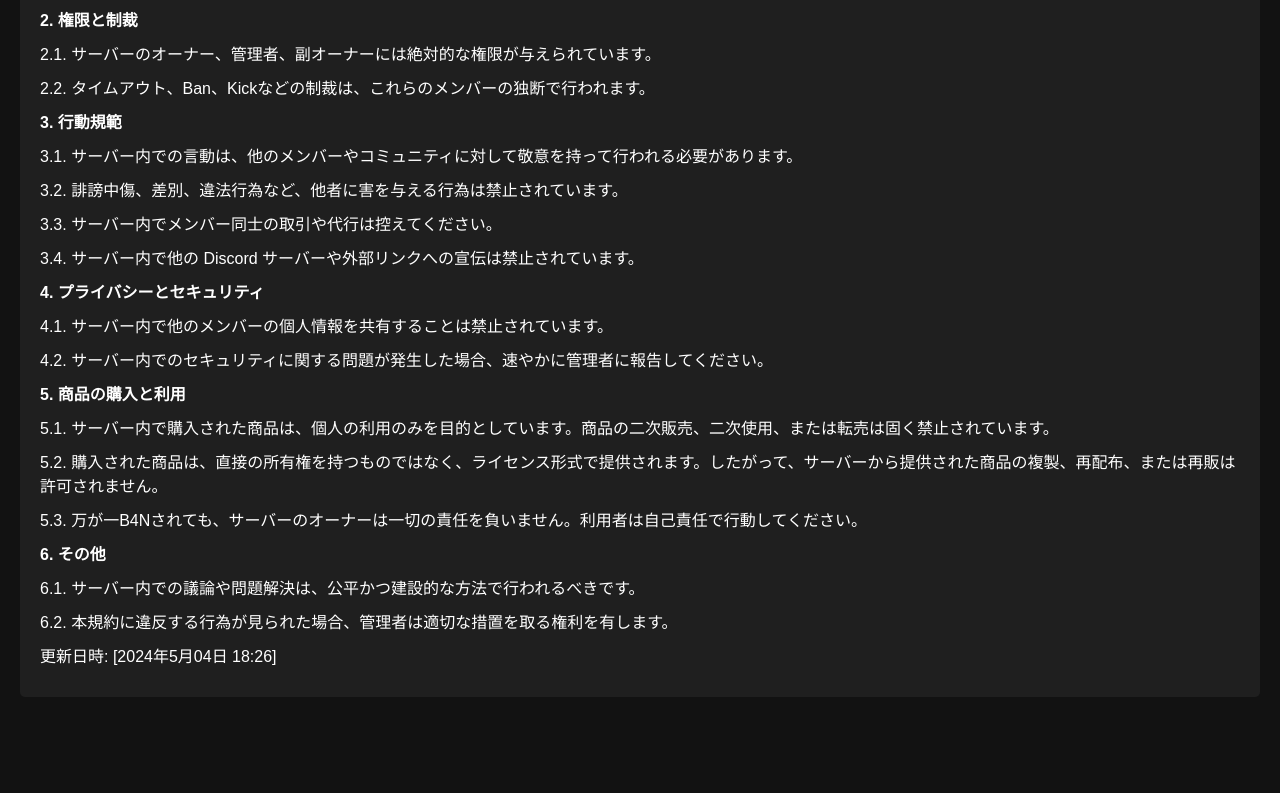
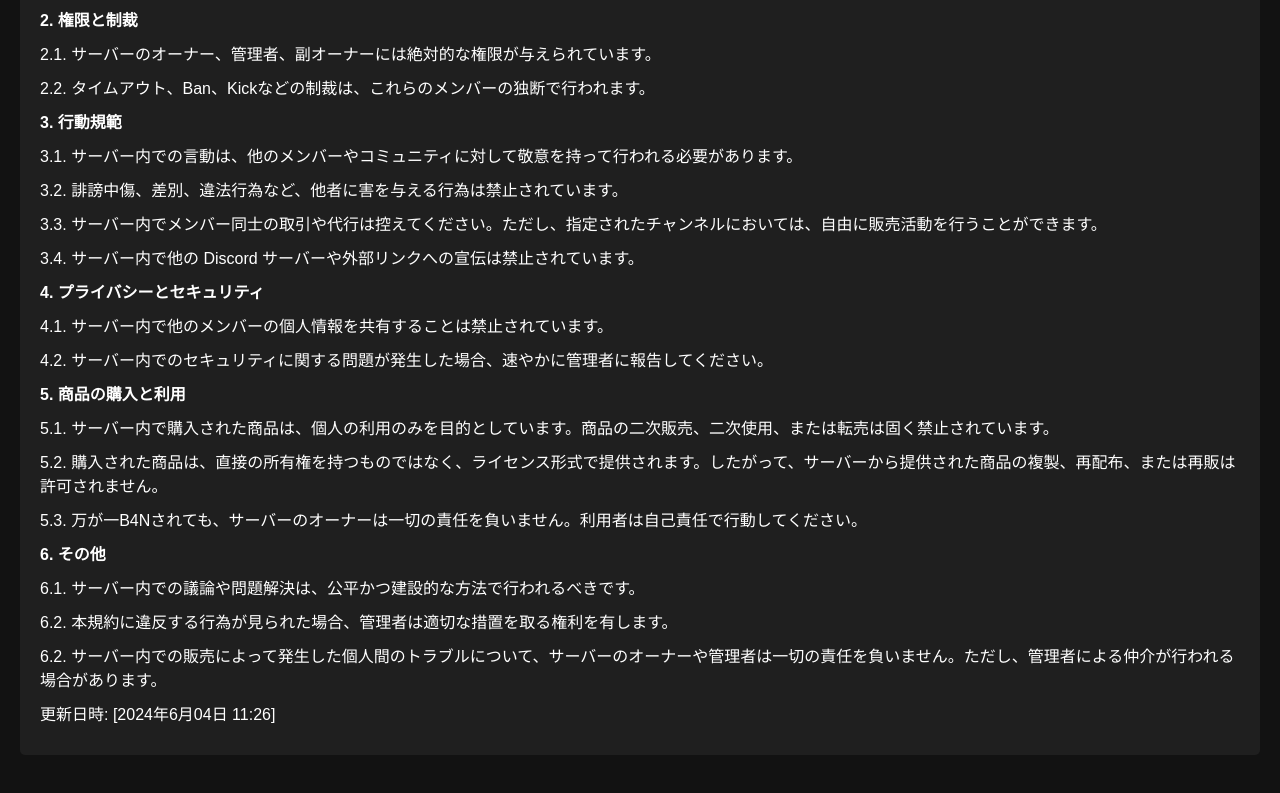
Before and after one commit to t0x1c112/toxic, a plain HTML site: page index.html in a window 1280 px wide. Shown: the part 892-1685 px from the top of the page. Drawn offline with Linux system fonts and the light colour scheme.

Commit message:
index.html

```diff
--- a/index.html
+++ b/index.html
@@ -212,7 +212,7 @@
             <p><strong>3. 行動規範</strong></p>
             <p>3.1. サーバー内での言動は、他のメンバーやコミュニティに対して敬意を持って行われる必要があります。</p>
             <p>3.2. 誹謗中傷、差別、違法行為など、他者に害を与える行為は禁止されています。</p>
-            <p>3.3. サーバー内でメンバー同士の取引や代行は控えてください。</p>
+            <p>3.3. サーバー内でメンバー同士の取引や代行は控えてください。ただし、指定されたチャンネルにおいては、自由に販売活動を行うことができます。</p>
             <p>3.4. サーバー内で他の Discord サーバーや外部リンクへの宣伝は禁止されています。</p>
             <p><strong>4. プライバシーとセキュリティ</strong></p>
             <p>4.1. サーバー内で他のメンバーの個人情報を共有することは禁止されています。</p>
@@ -224,7 +224,8 @@
             <p><strong>6. その他</strong></p>
             <p>6.1. サーバー内での議論や問題解決は、公平かつ建設的な方法で行われるべきです。</p>
             <p>6.2. 本規約に違反する行為が見られた場合、管理者は適切な措置を取る権利を有します。</p>
-            <p>更新日時: [2024年5月04日 18:26]</p>
+            <p>6.2. サーバー内での販売によって発生した個人間のトラブルについて、サーバーのオーナーや管理者は一切の責任を負いません。ただし、管理者による仲介が行われる場合があります。</p>
+            <p>更新日時: [2024年6月04日 11:26]</p>
         </section>
     </main>
     <footer>
```
